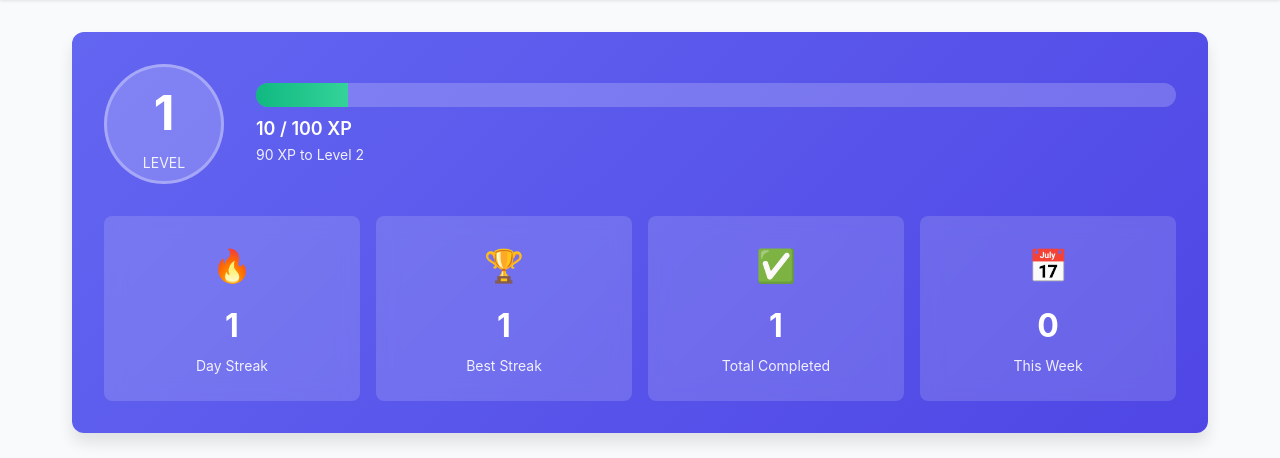
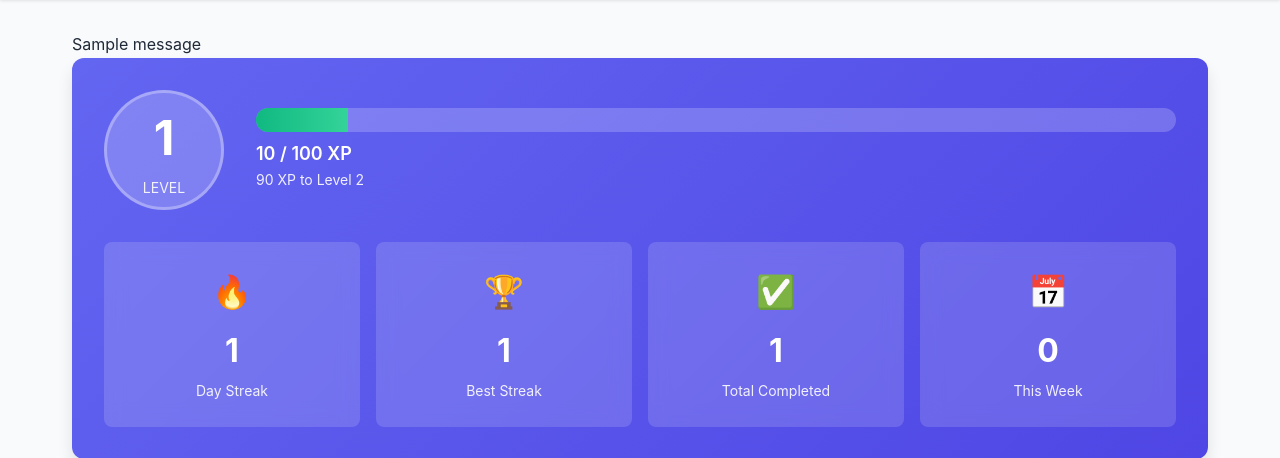
Before and after one commit to sonni-dev/conquer, a Flask app: page / in a window 1280 px wide. Shown: the part 72-530 px from the top of the page. Run offline with Flask 3, Linux system fonts and the light colour scheme; tables that the repository leaves empty hold one stand-in row (values such as "Sample post"); one stand-in notice (Sample message) is shown.

Commit message:
add docs to local, add flashed msg to base

```diff
--- a/app/templates/base.html
+++ b/app/templates/base.html
@@ -20,6 +20,17 @@
     </nav>
 
     <main class="container">
+        <!-- Flash Messages -->
+        {% with messages = get_flashed_messages(with_categories=true) %}
+            {% if messages %}
+                {% for category, message in messages %}
+                <div class="flash-message flash-{{ category }}">
+                    {{ message }}
+                </div>
+                {% endfor %}
+            {% endif %}
+        {% endwith %}
+
         {% block content %}{% endblock %}
     </main>
 
```
Also changed, not shown: 1 other file.
